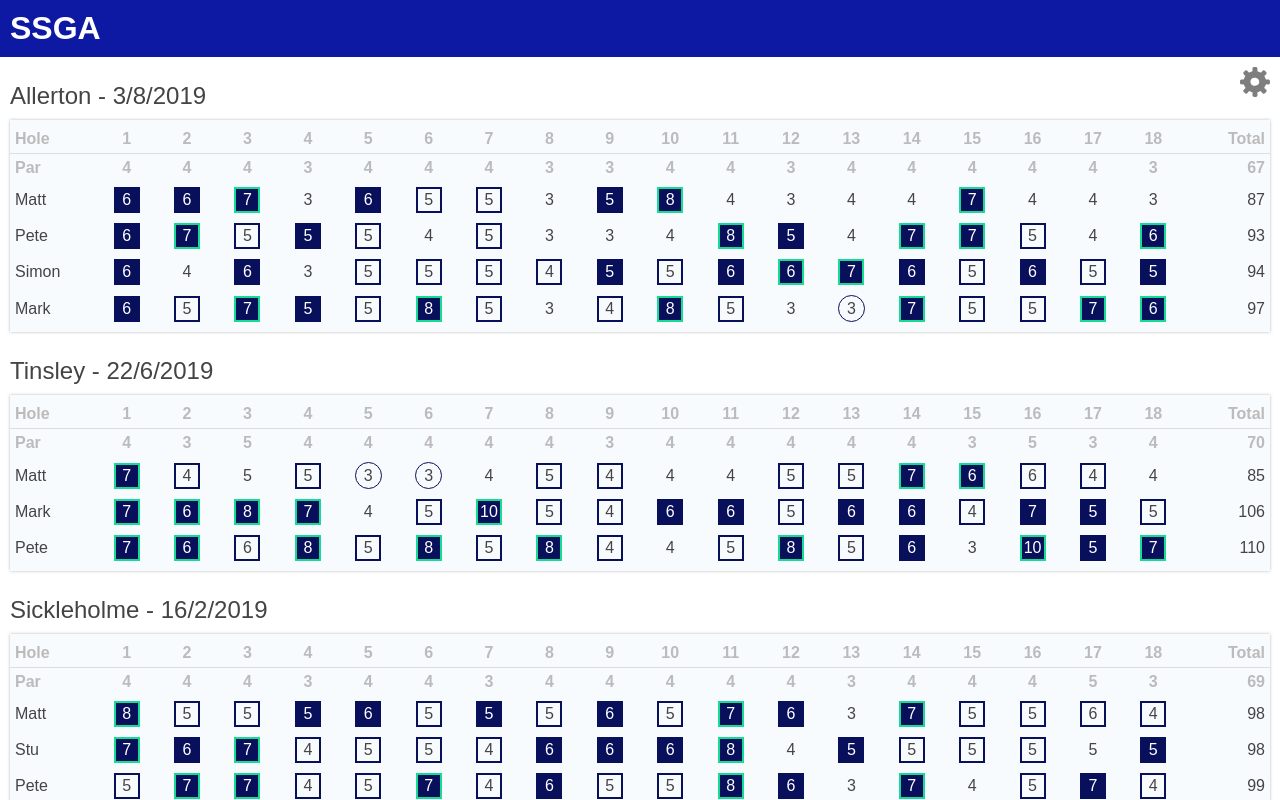
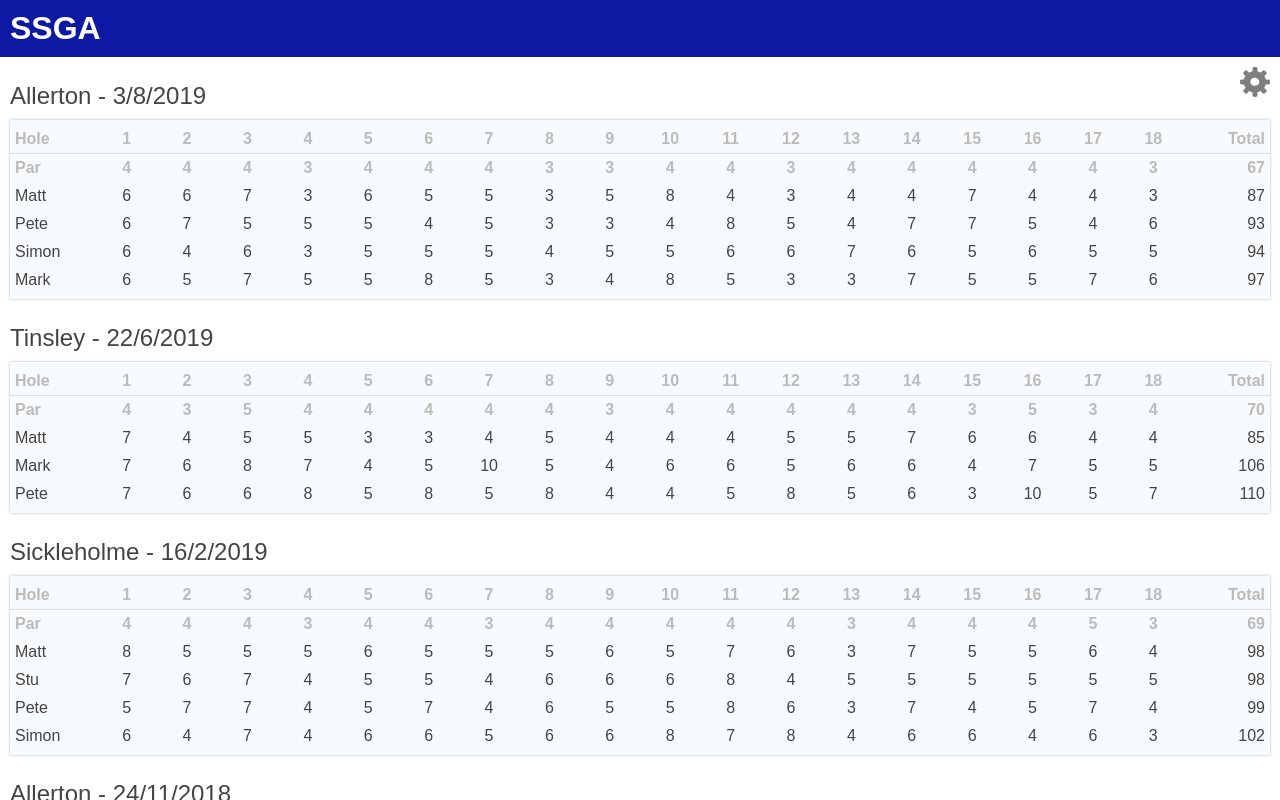
Before and after one commit to whitfield-mj/ssga, a React (Create React App) app: page / in a window 1280 px wide. Shown: the top 800 px of the page. Built offline with nearby package versions, Linux system fonts and the light colour scheme.

Commit message:
removed default highlights

```diff
--- a/src/App.js
+++ b/src/App.js
@@ -6,12 +6,7 @@ import theme from "./themes/theme";
 import * as S from "./styles";
 
 function App() {
-  const [highlighted, setHighlighted] = useState([
-    "birdies",
-    "bogies",
-    "doubles",
-    "worse"
-  ]);
+  const [highlighted, setHighlighted] = useState([]);
 
   const toggleHighlighted = scoreType => {
     if (highlighted.includes(scoreType))
```
